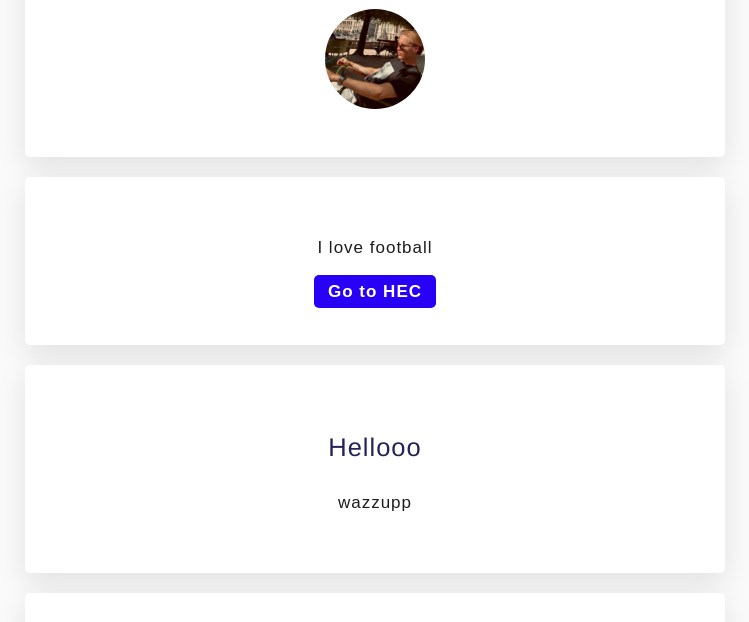
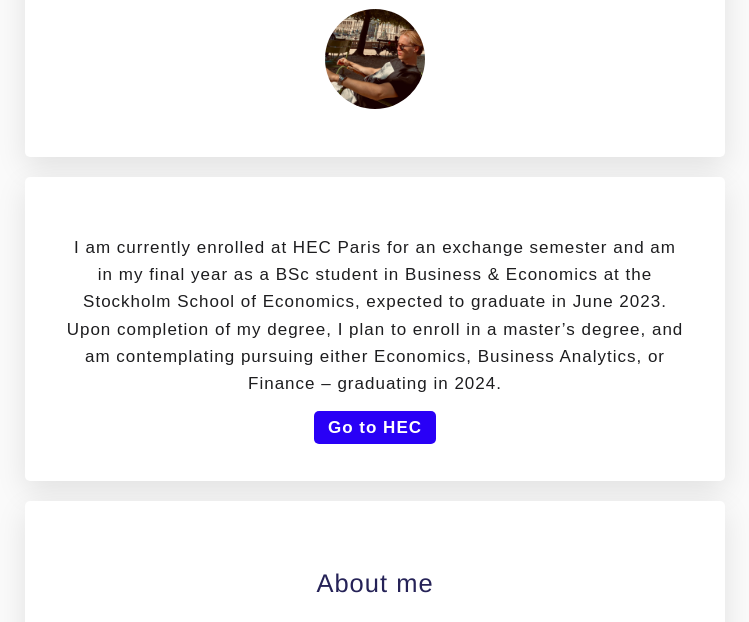
Before and after one commit to albinpj-nilsson/my-profile, a plain HTML site: page index.html in a window 1280 px wide. Shown: the part 171-793 px from the top of the page, without its empty margins (265-1014 px from the left). Drawn offline with Linux system fonts and the light colour scheme.

Commit message:
Add files via upload

```diff
--- a/index.html
+++ b/index.html
@@ -57,15 +57,20 @@
 
 		<div class="card-white">
 			<p>
-				I love football
+				I am currently enrolled at HEC Paris for an exchange semester and am in my final year as a BSc student in Business &
+Economics at the Stockholm School of Economics, expected to graduate in June 2023. Upon completion of my degree,
+I plan to enroll in a master’s degree, and am contemplating pursuing either Economics, Business Analytics, or Finance
+– graduating in 2024.
 			</p>
 			<a href="https://www.hec.edu/en" class="btn-blue" target="_blank">Go to HEC</a>
 		</div>
 
 		<div class="card-white">
-			<h2>Hellooo</h2>
+			<h2>About me</h2>
 			<p>
-				wazzupp
+				I am curious about new technology, history, science, and art. This mix made me embark on exchange studies
+in Paris, at HEC. In my spare time, I produce digital music and am soon to release a complete album. Reading, sailing,
+and traveling are some other interests of mine.
 			</p>
 		</div>
 
```
